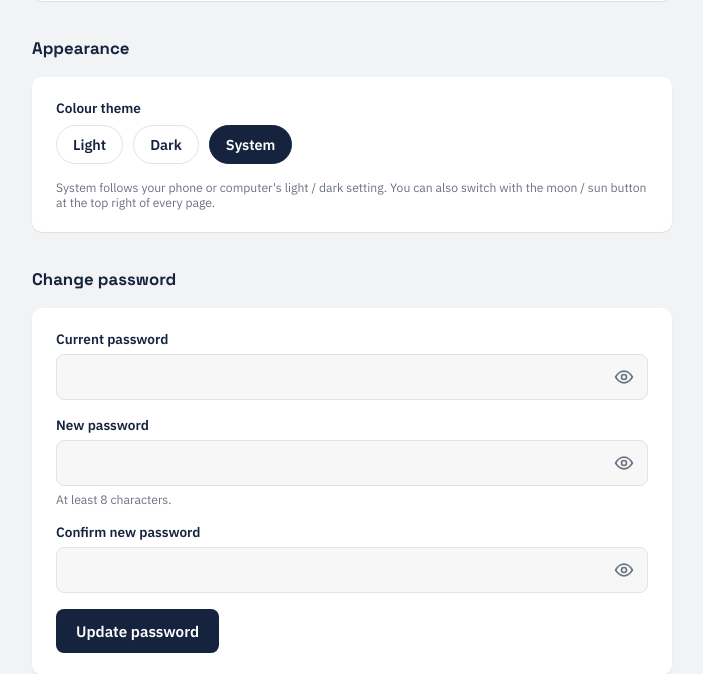
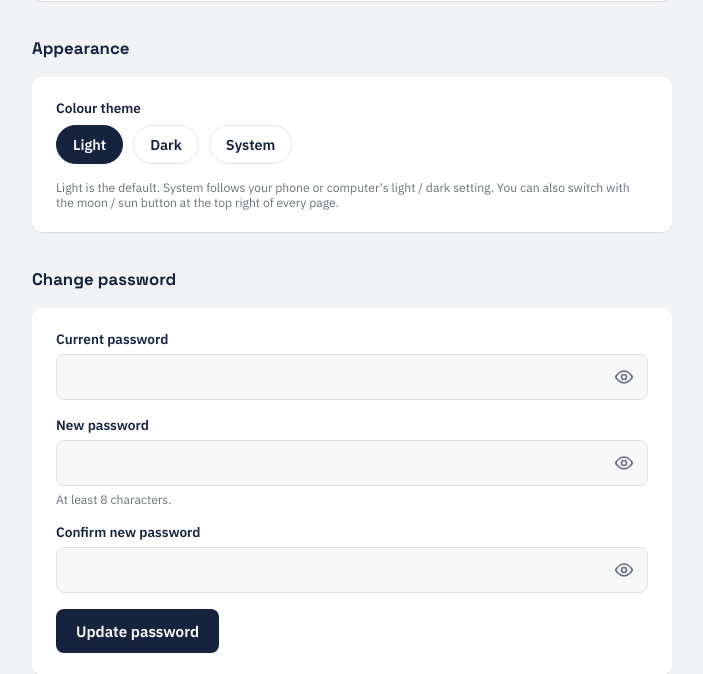
Before and after one commit to AikaAtUE/uenvision-capstone, a Django app: page /settings/ in a window 1280 px wide. Shown: the part 896-1570 px from the top of the page, without its empty margins (238-941 px from the left). Run offline with Django 5.2, Linux system fonts and the light colour scheme; the visitor is signed in with stand-in values (Sample User, id 1); some libraries are stand-ins or nearby versions.

Commit message:
Light mode by default

```diff
--- a/myapp/models.py
+++ b/myapp/models.py
@@ -80,9 +80,9 @@ class CustomUser(AbstractBaseUser, PermissionsMixin):
     # the sidebar knows whether to show one without loading the image itself.
     photo_updated = models.DateTimeField(null=True, blank=True)
     # Colour theme picked in Settings (or with the theme button in the top bar):
-    # "light", "dark", or "system" (follow the phone / computer setting).
+    # "light" (the default), "dark", or "system" (follow the phone / computer setting).
     THEMES = ("light", "dark", "system")
-    theme = models.CharField(max_length=10, default="system", blank=True)
+    theme = models.CharField(max_length=10, default="light", blank=True)
 
     is_active = models.BooleanField(default=True)
     is_staff = models.BooleanField(default=False)
--- a/myapp/static/myapp/theme.js
+++ b/myapp/static/myapp/theme.js
@@ -17,7 +17,7 @@
 
   function pref() {
     var p = root.getAttribute('data-theme-pref');
-    return p === 'light' || p === 'dark' ? p : 'system';
+    return p === 'dark' || p === 'system' ? p : 'light';   // light unless they chose otherwise
   }
   function effective(p) {
     return p === 'dark' || (p === 'system' && media && media.matches) ? 'dark' : 'light';
--- a/myapp/templates/base.html
+++ b/myapp/templates/base.html
@@ -1,12 +1,12 @@
 {% load static %}
 <!DOCTYPE html>
-<html lang="en" data-theme-pref="{% if user.is_authenticated %}{{ user.theme|default:'system' }}{% endif %}">
+<html lang="en" data-theme-pref="{% if user.is_authenticated %}{{ user.theme|default:'light' }}{% endif %}">
 <head>
 <meta charset="UTF-8">
 <meta name="viewport" content="width=device-width, initial-scale=1.0">
 {# Light / Dark / System colours, set before the stylesheet loads so the page never flashes the wrong colours. #}
 {# Logged-in users: the choice saved on their account (Settings). Otherwise: the last choice made in this browser. #}
-<script>(function(){var d=document.documentElement,p=d.getAttribute('data-theme-pref');try{if(p){localStorage.setItem('ue_theme',p);}else{p=localStorage.getItem('ue_theme');}}catch(e){}if(p!=='light'&&p!=='dark')p='system';var dark=p==='dark'||(p==='system'&&!!window.matchMedia&&window.matchMedia('(prefers-color-scheme: dark)').matches);d.setAttribute('data-theme-pref',p);d.setAttribute('data-theme',dark?'dark':'light');d.style.colorScheme=dark?'dark':'light';})();</script>
+<script>(function(){var d=document.documentElement,p=d.getAttribute('data-theme-pref');try{if(p){localStorage.setItem('ue_theme',p);}else{p=localStorage.getItem('ue_theme');}}catch(e){}if(p!=='dark'&&p!=='system')p='light';var dark=p==='dark'||(p==='system'&&!!window.matchMedia&&window.matchMedia('(prefers-color-scheme: dark)').matches);d.setAttribute('data-theme-pref',p);d.setAttribute('data-theme',dark?'dark':'light');d.style.colorScheme=dark?'dark':'light';})();</script>
 <meta name="color-scheme" content="light dark">
 <title>{% block title %}UEnvision{% endblock %} — Curriculum Mapping System</title>
 <link rel="preconnect" href="https://fonts.googleapis.com">
--- a/myapp/templates/settings.html
+++ b/myapp/templates/settings.html
@@ -96,12 +96,12 @@
         <legend>Colour theme</legend>
         {% for value, label in theme_choices %}
         <label class="theme-choice">
-          <input type="radio" name="theme" value="{{ value }}" data-theme-choice{% if user.theme|default:'system' == value %} checked{% endif %}>
+          <input type="radio" name="theme" value="{{ value }}" data-theme-choice{% if user.theme|default:'light' == value %} checked{% endif %}>
           <span>{{ label }}</span>
         </label>
         {% endfor %}
       </fieldset>
-      <small class="field-hint">System follows your phone or computer's light / dark setting. You can also switch with the moon / sun button at the top right of every page.</small>
+      <small class="field-hint">Light is the default. System follows your phone or computer's light / dark setting. You can also switch with the moon / sun button at the top right of every page.</small>
       <noscript><button type="submit" class="btn btn-navy">Save</button></noscript>
     </form>
 
```
Also changed, not shown: myapp/tests/test_ui_options.py (+16 -4 lines), myapp/migrations/0016_theme_default_light.py (added).
